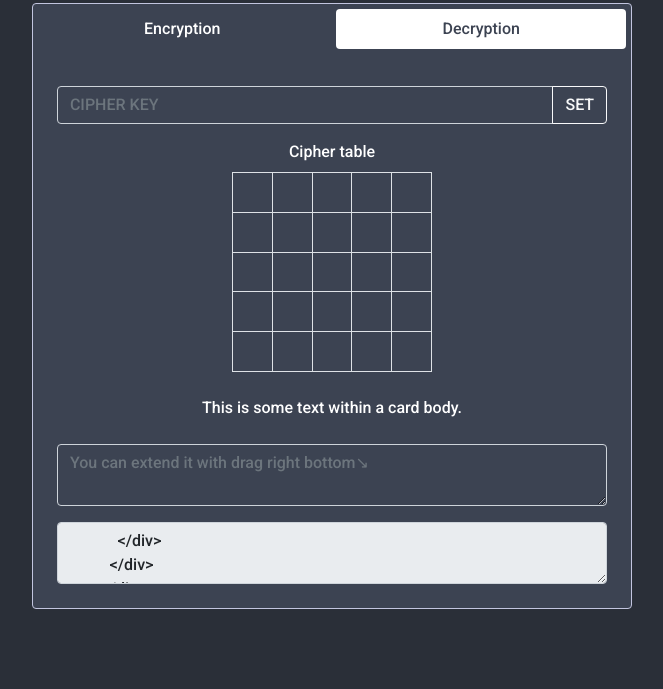
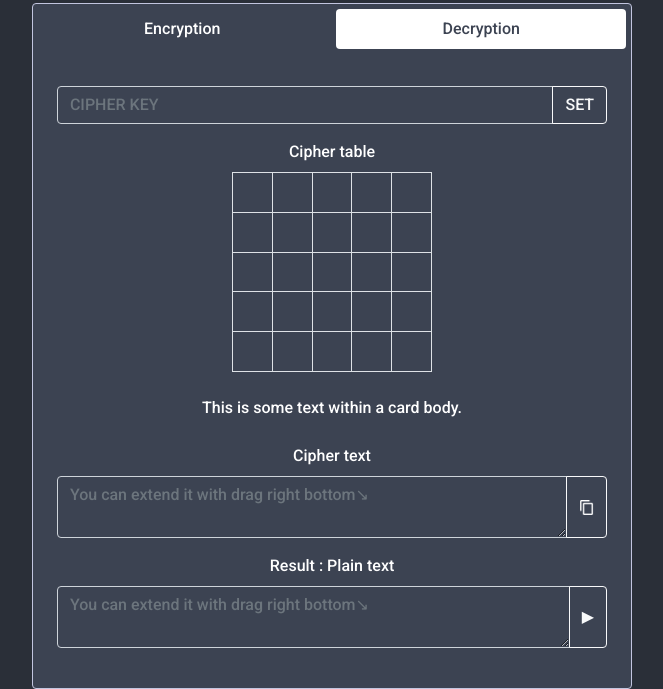
Before and after one commit to mjkcool/Cipher-Maker-web, a plain HTML site: page index.html in a window 1280 px wide. Both pictures are taken after a click on the tab "Decryption". Shown: the part 117-806 px from the top of the page, without its empty margins (308-971 px from the left). Drawn offline with nearby package versions, Linux system fonts and the light colour scheme.

Commit message:
Finish view of index.html

```diff
--- a/css/index.css
+++ b/css/index.css
@@ -39,6 +39,10 @@ h1{
   color: white;
 }
 
+#plain-txt-btn:hover{
+  color:white;
+}
+
 #text-cipher{
   background-color: rgb(60, 67, 82) !important;
   color: white;
--- a/index.html
+++ b/index.html
@@ -83,16 +83,21 @@
               <label for="text-plain" class="form-label">Result : Cipher text</label>
               <div class="input-group mb-3">
                 <textarea id="text-plain" class="form-control" rows="2" placeholder="You can extend it with drag right bottom↘" aria-label="plain-txt" aria-describedby="plain-txt-btn" disabled></textarea>
-                <button class="btn btn-outline-light" type="button" id="plain-txt-btn"><img src=""></button>
+                <button class="btn btn-outline-light" type="button" id="plain-txt-btn"><img src="contents/copy-content.png" width="15px"></button>
               </div>
 
             </div>
             <div  class="tab-pane fade" id="pills-profile" role="tabpanel" aria-labelledby="pills-profile-tab">
+              <label for="text-plain" class="form-label">Cipher text</label>
               <div class="input-group mb-3">
-                <textarea id="text-cipher" class="form-control" rows="2" placeholder="You can extend it with drag right bottom↘" aria-label="cipher-txt" aria-describedby="cipher-txt-btn"></textarea>
-                <!-- <button class="btn btn-outline-light" type="button" id="cipher-txt-btn">▶</button> -->
+                <textarea id="text-plain" class="form-control" rows="2" placeholder="You can extend it with drag right bottom↘" aria-label="plain-txt" aria-describedby="plain-txt-btn" disabled></textarea>
+                <button class="btn btn-outline-light" type="button" id="plain-txt-btn"><img src="contents/copy-content.png" width="15px"></button>
               </div>
-              <textarea class="form-control" placeholder="PLAIN TEXT" aria-label="plain-text" disabled>
+              <label for="text-plain" class="form-label">Result : Plain text</label>
+              <div class="input-group mb-3">
+                <textarea id="text-plain" class="form-control" rows="2" placeholder="You can extend it with drag right bottom↘" aria-label="plain-txt" aria-describedby="plain-txt-btn"></textarea>
+                <button class="btn btn-outline-light" type="button" id="plain-txt-btn">▶</button>
+              </div>
             </div>
           </div>
         </div>
```
Also changed, not shown: contents/copy-content.png (added).
